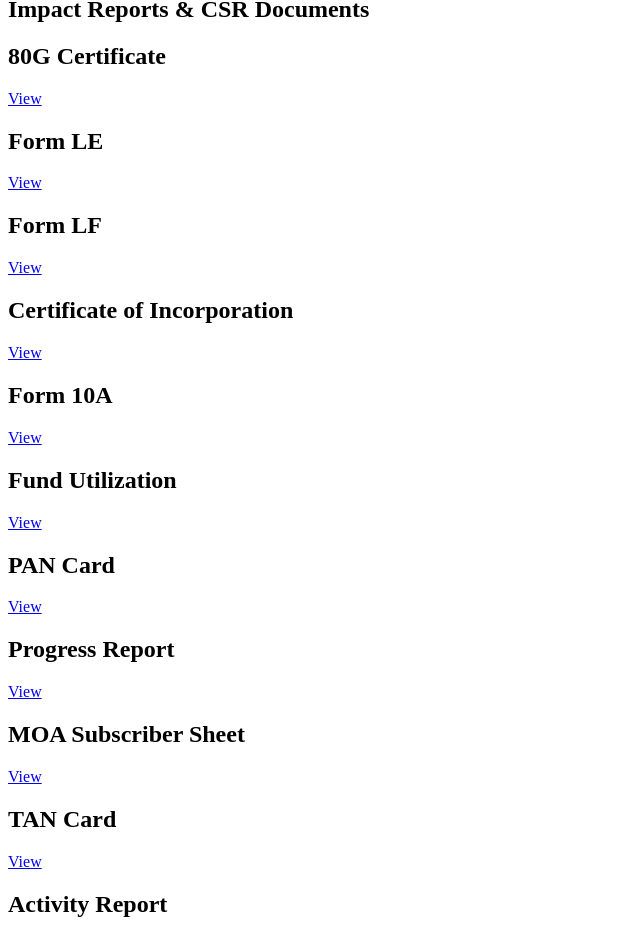
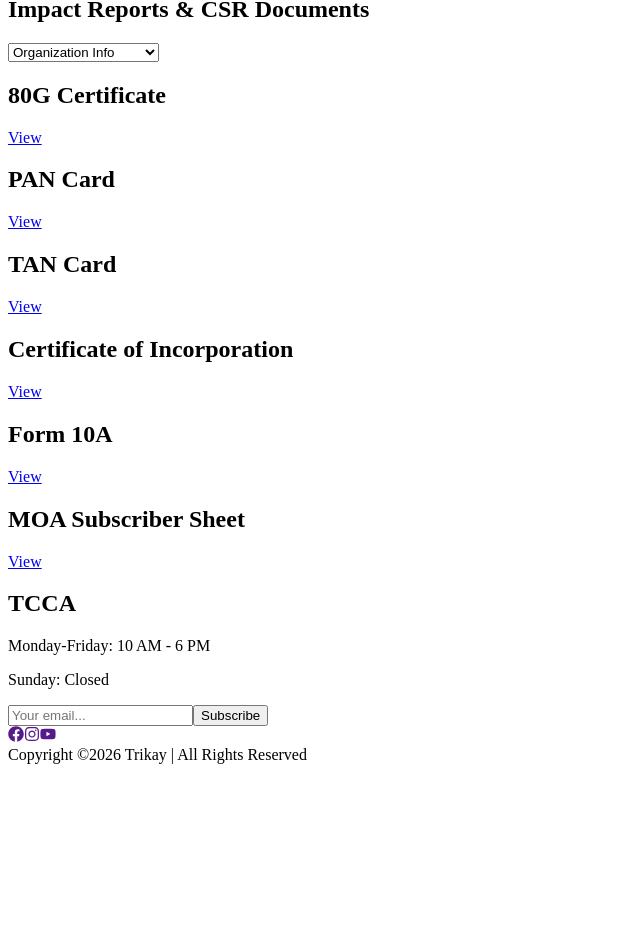
Before and after one commit to bhoomisingh00079/Trikaay, a React (Vite) app in the folder Frontend/: page /impact in a window 1280 px wide. Shown: the part 176-1115 px from the top of the page, without its empty margins (0-640 px from the left). After the commit the page ends 948 px from the top, so only its background shows below. Built offline with nearby package versions, Linux system fonts and the light colour scheme; the HTML template or start-up script is replaced by a standard one.

Commit message:
Updated Impact dropdown filter

```diff
--- a/Frontend/src/pages/Impact.jsx
+++ b/Frontend/src/pages/Impact.jsx
@@ -1,65 +1,78 @@
+import { useState } from "react";
 import Navbar from "../components/Navbar";
 import SiteFooter from "../components/SiteFooter";
 
 const documents = [
-  { name: "80G Certificate", file: "80G.pdf" },
-  { name: "Form LE", file: "AAJCT7962LE20221_signed.pdf" },
-  { name: "Form LF", file: "AAJCT7962LF20221_signed.pdf" },
-  {
-    name: "Certificate of Incorporation",
-    file: "CERTIFICATE OF INCORPORATION.PDF",
-  },
-  { name: "Form 10A", file: "Form 10A_ARN (3).pdf" },
-  { name: "Fund Utilization", file: "Fund Utilization.pdf" },
-  { name: "PAN Card", file: "Pan Card.pdf" },
-  { name: "Progress Report", file: "Progress Report.pdf" },
-  { name: "MOA Subscriber Sheet", file: "subscribersheet_MOA.pdf" },
-  { name: "TAN Card", file: "Tan Card 402109.pdf" },
-  { name: "Activity Report", file: "TCCA Activity report Document (A4).pdf" },
-  {
-    name: "ITR Acknowledgement",
-    file: "TRIKAY CARE AND CREATION ASSOCIATION ITR ACKNOWLEDGEMENT F.Y 22-23.pdf",
-  },
-  {
-    name: "Project Report",
-    file: "Trikay Fund utilization and project report.pdf",
-  },
-  {
-    name: "Balance Sheet",
-    file: "TRIKEY CARE AND CREATION ASSOCIATION BALANCE SHEET CA SIGNED.pdf",
-  },
+  { name: "80G Certificate", file: "80G.pdf", category: "org" },
+  { name: "PAN Card", file: "Pan Card.pdf", category: "org" },
+  { name: "TAN Card", file: "Tan Card 402109.pdf", category: "org" },
+  { name: "Certificate of Incorporation", file: "CERTIFICATE OF INCORPORATION.PDF", category: "org" },
+  { name: "Form 10A", file: "Form 10A_ARN (3).pdf", category: "org" },
+  { name: "MOA Subscriber Sheet", file: "subscribersheet_MOA.pdf", category: "org" },
+
+  { name: "ITR Acknowledgement", file: "TRIKAY CARE AND CREATION ASSOCIATION ITR ACKNOWLEDGEMENT F.Y 22-23.pdf", category: "csr" },
+  { name: "Balance Sheet", file: "TRIKEY CARE AND CREATION ASSOCIATION BALANCE SHEET CA SIGNED.pdf", category: "csr" },
+  { name: "Fund Utilization", file: "Fund Utilization.pdf", category: "csr" },
+
+  { name: "Activity Report", file: "TCCA Activity report Document (A4).pdf", category: "project" },
+  { name: "Progress Report", file: "Progress Report.pdf", category: "project" },
+  { name: "Project Report", file: "Trikay Fund utilization and project report.pdf", category: "project" },
+  { name: "Form LE", file: "AAJCT7962LE20221_signed.pdf", category: "project" },
+  { name: "Form LF", file: "AAJCT7962LF20221_signed.pdf", category: "project" },
 ];
 
 export default function Impact() {
+  const [filter, setFilter] = useState("org");
+
+  const filteredDocs = documents.filter(doc => doc.category === filter);
+
   return (
     <>
       <Navbar />
 
-      <main className="px-6 py-16 text-lg leading-7">
+      <main className="px-6 py-16 text-lg">
         <section className="mx-auto max-w-6xl">
-          <h1 className="mb-10 text-center text-4xl font-bold text-slate-900">
-              Impact Reports & CSR Documents
+
+          <h1 className="mb-6 text-center text-4xl font-bold">
+            Impact Reports & CSR Documents
           </h1>
 
+          {/* 🔥 DROPDOWN */}
+          <div className="mb-10 flex justify-center">
+            <select
+              value={filter}
+              onChange={(e) => setFilter(e.target.value)}
+              className="rounded-lg border px-4 py-2 text-lg shadow"
+            >
+              <option value="org">Organization Info</option>
+              <option value="csr">CSR Reports</option>
+              <option value="project">Implemented Projects</option>
+            </select>
+          </div>
+
+          {/* DOCUMENT GRID */}
           <div className="grid gap-6 md:grid-cols-3">
-            {documents.map((doc) => (
+
+            {filteredDocs.map((doc) => (
               <div
+                key={doc.file}
                 className="rounded-xl bg-white p-6 text-center shadow-md transition hover:shadow-xl"
-                key={doc.file}
               >
-                <h2 className="mb-2 text-lg font-bold text-slate-900">{doc.name}</h2>
+                <h2 className="mb-3 font-bold">{doc.name}</h2>
 
                 <a
                   href={`/docs/${encodeURIComponent(doc.file)}`}
                   target="_blank"
                   rel="noreferrer"
-                  className="inline-block rounded-full bg-blue-600 px-6 py-2 font-medium text-white transition hover:scale-105 hover:bg-blue-700 hover:shadow-lg"
+                  className="inline-block rounded-full bg-blue-600 px-6 py-2 text-white transition hover:scale-105 hover:bg-blue-700"
                 >
                   View
                 </a>
               </div>
             ))}
+
           </div>
+
         </section>
       </main>
 
--- /dev/null
+++ b/package.json
@@ -0,0 +1,6 @@
+{
+  "dependencies": {
+    "leaflet": "^1.9.4",
+    "react-leaflet": "^5.0.0"
+  }
+}
```
